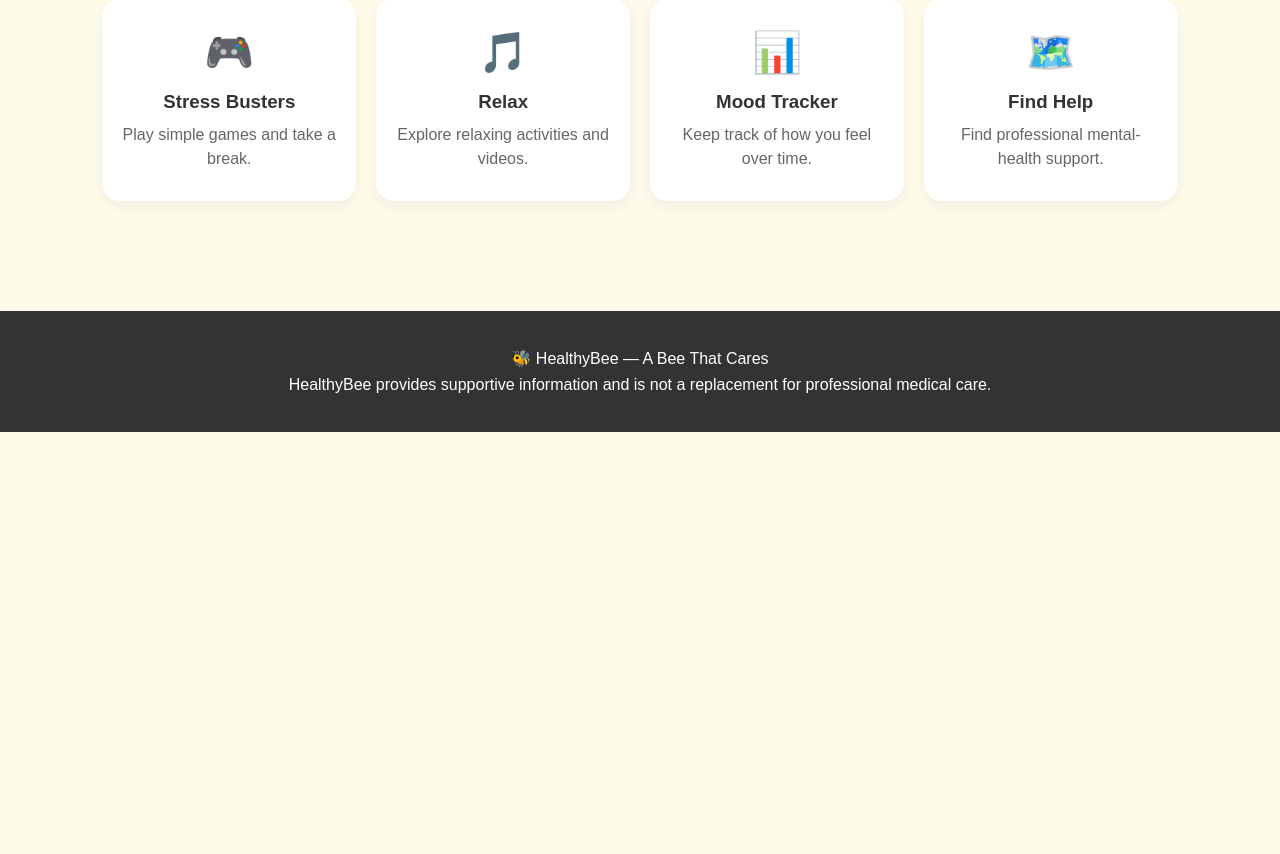
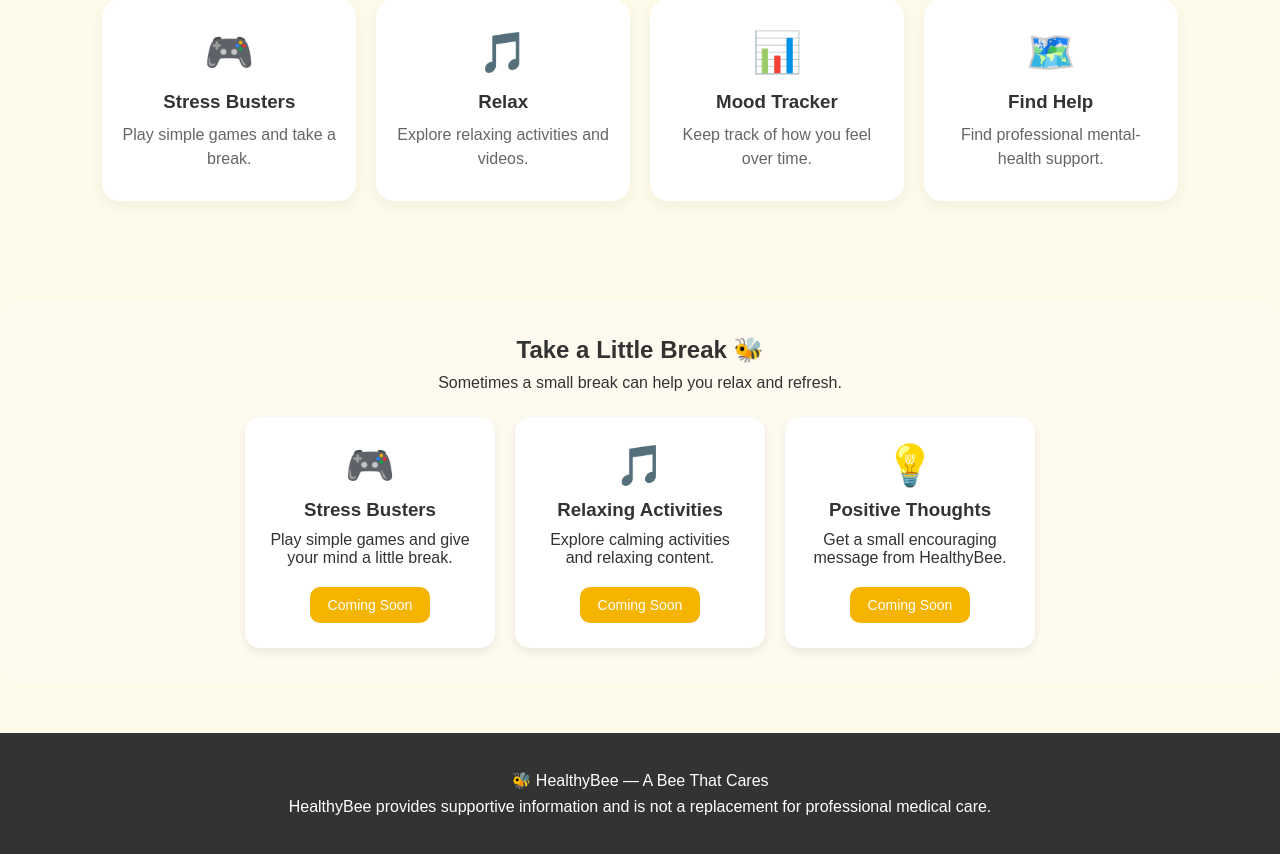
Before and after one commit to nikitasingh0710/HealthyBeee, a Django app: page / in a window 1280 px wide. Shown: the part 1449-2303 px from the top of the page. Before the commit the page ends 1881 px from the top, so only its background shows below. Run offline with Django 5.2, Linux system fonts and the light colour scheme; data that the repository does not hold is empty.

Commit message:
git commit -m "Add relaxation section"

```diff
--- a/core/static/core/css/style.css
+++ b/core/static/core/css/style.css
@@ -331,3 +331,58 @@ footer p {
 #sendChatButton:hover {
     background: #e0a300;
 }
+/* Relaxation Section */
+
+.relaxation-section {
+    margin-top: 40px;
+    padding: 35px 20px;
+    text-align: center;
+    background: #fffaf0;
+    border-radius: 20px;
+}
+
+.relaxation-section h2 {
+    margin-bottom: 10px;
+}
+
+.relaxation-section > p {
+    margin-bottom: 25px;
+}
+
+.relaxation-container {
+    display: flex;
+    justify-content: center;
+    gap: 20px;
+    flex-wrap: wrap;
+}
+
+.relaxation-card {
+    width: 250px;
+    padding: 25px;
+    background: white;
+    border-radius: 15px;
+    box-shadow: 0 4px 10px rgba(0, 0, 0, 0.08);
+}
+
+.relaxation-icon {
+    font-size: 40px;
+    margin-bottom: 10px;
+}
+
+.relaxation-card h3 {
+    margin-bottom: 10px;
+}
+
+.relaxation-card p {
+    margin-bottom: 20px;
+}
+
+.relaxation-card button {
+    padding: 10px 18px;
+    border: none;
+    border-radius: 10px;
+    background: #f5b400;
+    color: white;
+    cursor: pointer;
+    font-size: 14px;
+}
--- a/core/templates/index.html
+++ b/core/templates/index.html
@@ -35,9 +35,11 @@
     </nav>
 
 
-    <!-- Main Hero Section -->
+    <!-- Main Content -->
 
     <main>
+
+        <!-- Hero Section -->
 
         <section class="hero">
 
@@ -89,11 +91,16 @@
 
             </div>
 
+
             <button id="saveMoodButton">
                 Save Mood
             </button>
 
             <p id="moodMessage"></p>
+
+
+            <!-- Mood History -->
+
             <div class="mood-history">
 
                 <h3>My Mood History</h3>
@@ -101,12 +108,19 @@
                 {% if moods %}
 
                     <ul>
+
                         {% for mood in moods %}
+
                             <li>
                                 <span>{{ mood.mood }}</span>
-                    <small>{{ mood.created_at|date:"d M Y, h:i A" }}</small>
+
+                                <small>
+                                    {{ mood.created_at|date:"d M Y, h:i A" }}
+                                </small>
                             </li>
+
                         {% endfor %}
+
                     </ul>
 
                 {% else %}
@@ -119,8 +133,6 @@
 
         </section>
 
-
-        <!-- Chat Section -->
 
         <!-- Chat Section -->
 
@@ -137,6 +149,7 @@
                 HealthyBee is here to listen.
             </p>
 
+
             <div class="chat-box">
 
                 <div id="chatMessages" class="chat-messages">
@@ -146,6 +159,7 @@
                     </div>
 
                 </div>
+
 
                 <div class="chat-input-area">
 
@@ -164,6 +178,8 @@
             </div>
 
         </section>
+
+
         <!-- Feature Section -->
 
         <section class="features">
@@ -173,27 +189,135 @@
             <div class="feature-container">
 
                 <div class="feature-card">
+
                     <div>🎮</div>
+
                     <h3>Stress Busters</h3>
-                    <p>Play simple games and take a break.</p>
+
+                    <p>
+                        Play simple games and take a break.
+                    </p>
+
                 </div>
 
+
                 <div class="feature-card">
+
                     <div>🎵</div>
+
                     <h3>Relax</h3>
-                    <p>Explore relaxing activities and videos.</p>
+
+                    <p>
+                        Explore relaxing activities and videos.
+                    </p>
+
                 </div>
 
+
                 <div class="feature-card">
+
                     <div>📊</div>
+
                     <h3>Mood Tracker</h3>
-                    <p>Keep track of how you feel over time.</p>
+
+                    <p>
+                        Keep track of how you feel over time.
+                    </p>
+
                 </div>
 
+
                 <div class="feature-card">
+
                     <div>🗺️</div>
+
                     <h3>Find Help</h3>
-                    <p>Find professional mental-health support.</p>
+
+                    <p>
+                        Find professional mental-health support.
+                    </p>
+
+                </div>
+
+            </div>
+
+        </section>
+
+
+        <!-- Relaxation Section -->
+
+        <section class="relaxation-section">
+
+            <h2>Take a Little Break 🐝</h2>
+
+            <p>
+                Sometimes a small break can help you relax and refresh.
+            </p>
+
+
+            <div class="relaxation-container">
+
+
+                <!-- Stress Busters -->
+
+                <div class="relaxation-card">
+
+                    <div class="relaxation-icon">
+                        🎮
+                    </div>
+
+                    <h3>Stress Busters</h3>
+
+                    <p>
+                        Play simple games and give your mind a little break.
+                    </p>
+
+                    <button>
+                        Coming Soon
+                    </button>
+
+                </div>
+
+
+                <!-- Relaxing Activities -->
+
+                <div class="relaxation-card">
+
+                    <div class="relaxation-icon">
+                        🎵
+                    </div>
+
+                    <h3>Relaxing Activities</h3>
+
+                    <p>
+                        Explore calming activities and relaxing content.
+                    </p>
+
+                    <button>
+                        Coming Soon
+                    </button>
+
+                </div>
+
+
+                <!-- Positive Thoughts -->
+
+                <div class="relaxation-card">
+
+                    <div class="relaxation-icon">
+                        💡
+                    </div>
+
+                    <h3>Positive Thoughts</h3>
+
+                    <p>
+                        Get a small encouraging message from HealthyBee.
+                    </p>
+
+                    <button>
+                        Coming Soon
+                    </button>
+
                 </div>
 
             </div>
@@ -212,7 +336,8 @@
         </p>
 
         <p>
-            HealthyBee provides supportive information and is not a replacement for professional medical care.
+            HealthyBee provides supportive information and is not a replacement
+            for professional medical care.
         </p>
 
     </footer>
```
Lines whose indentation alone changed are shown as unchanged.
